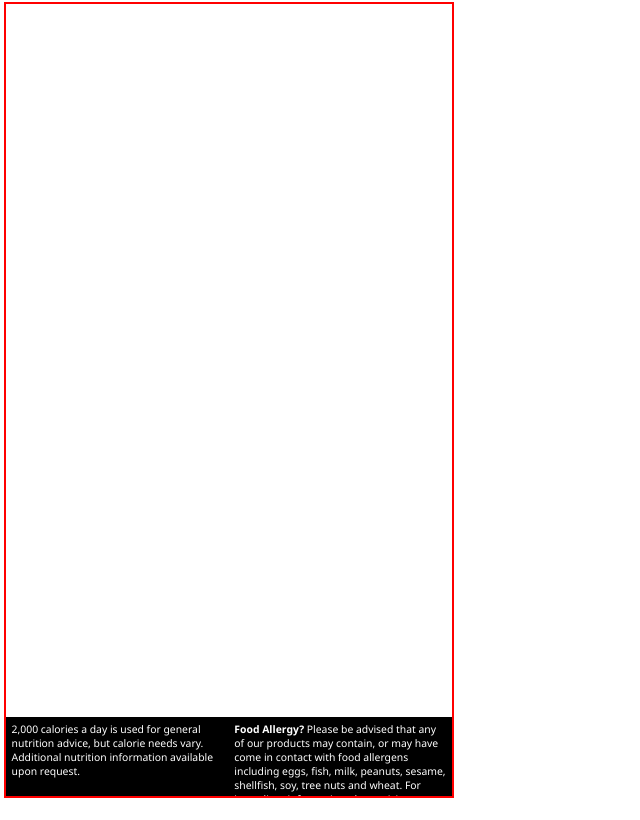
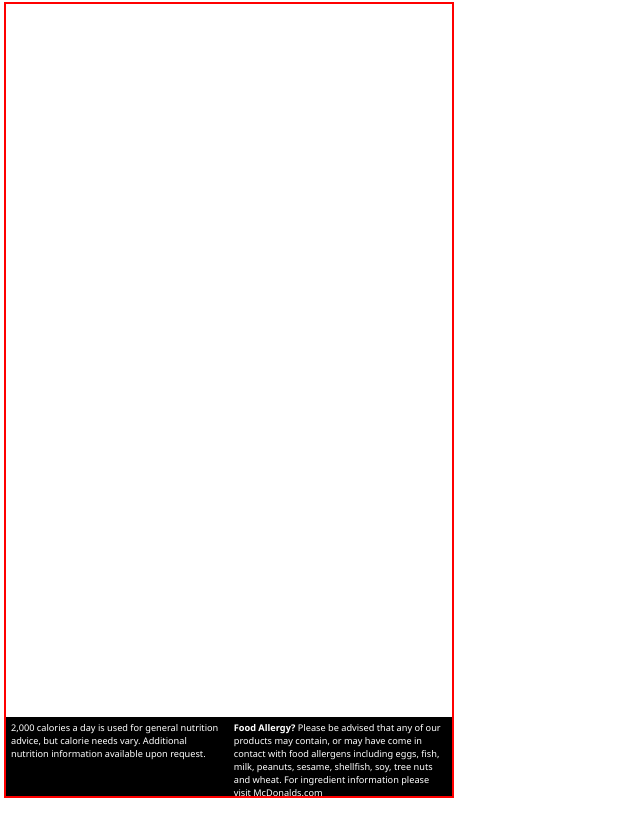
Before and after one commit to Open-MCD/OpenCOD, a website: page public/index.html in a window 1280 px wide. Shown: the whole page, without its empty margins (0-640 px from the left). Drawn offline with Linux system fonts and the light colour scheme.

Commit message:
text now stays the same size no matter window size

```diff
--- a/public/styles.css
+++ b/public/styles.css
@@ -41,7 +41,7 @@ body {
     align-items: flex-start;
     justify-content: flex-start;
     padding: 0.5em;
-    font-size: 65%;
+    font-size: 1.15vh;
     box-sizing: border-box;
     font-family: inherit;
     /* Remove flex to allow normal inline flow */
```
